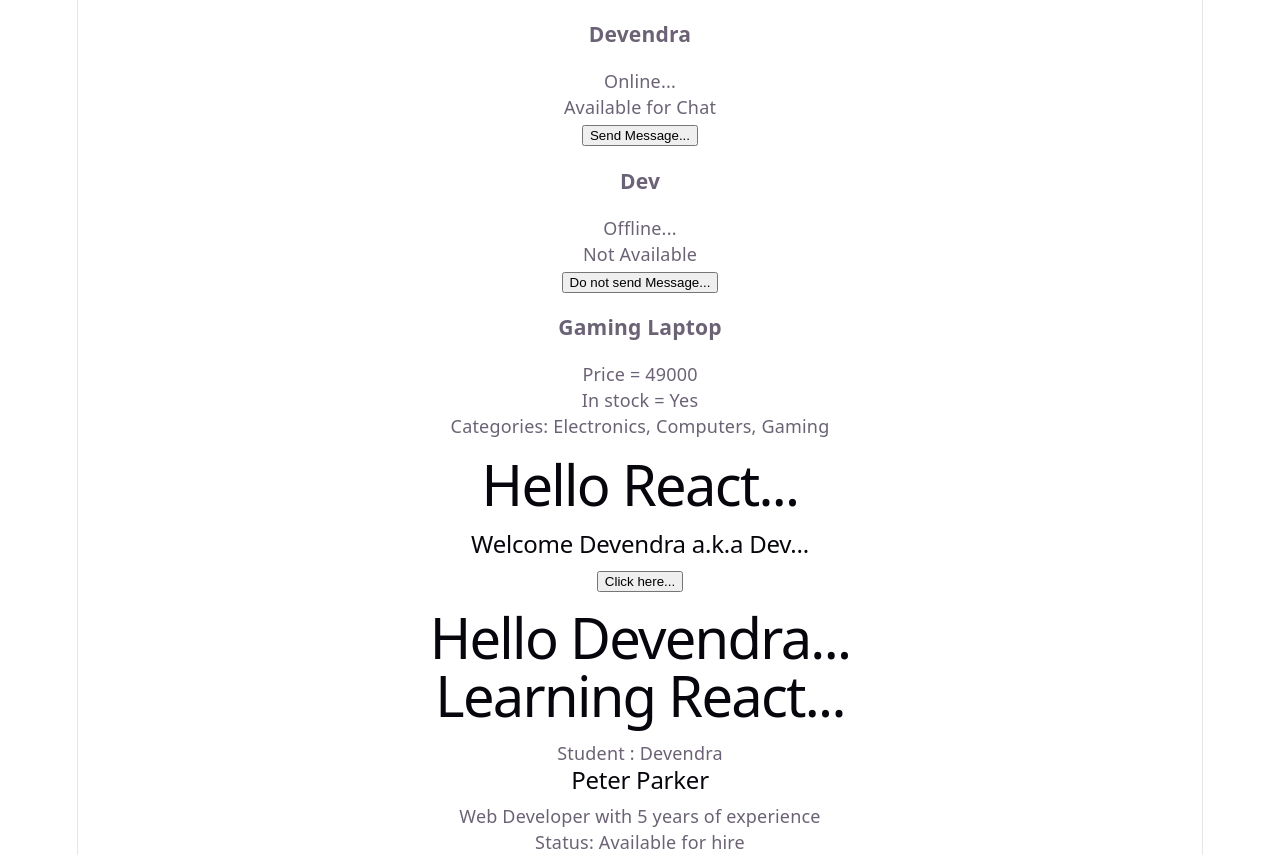
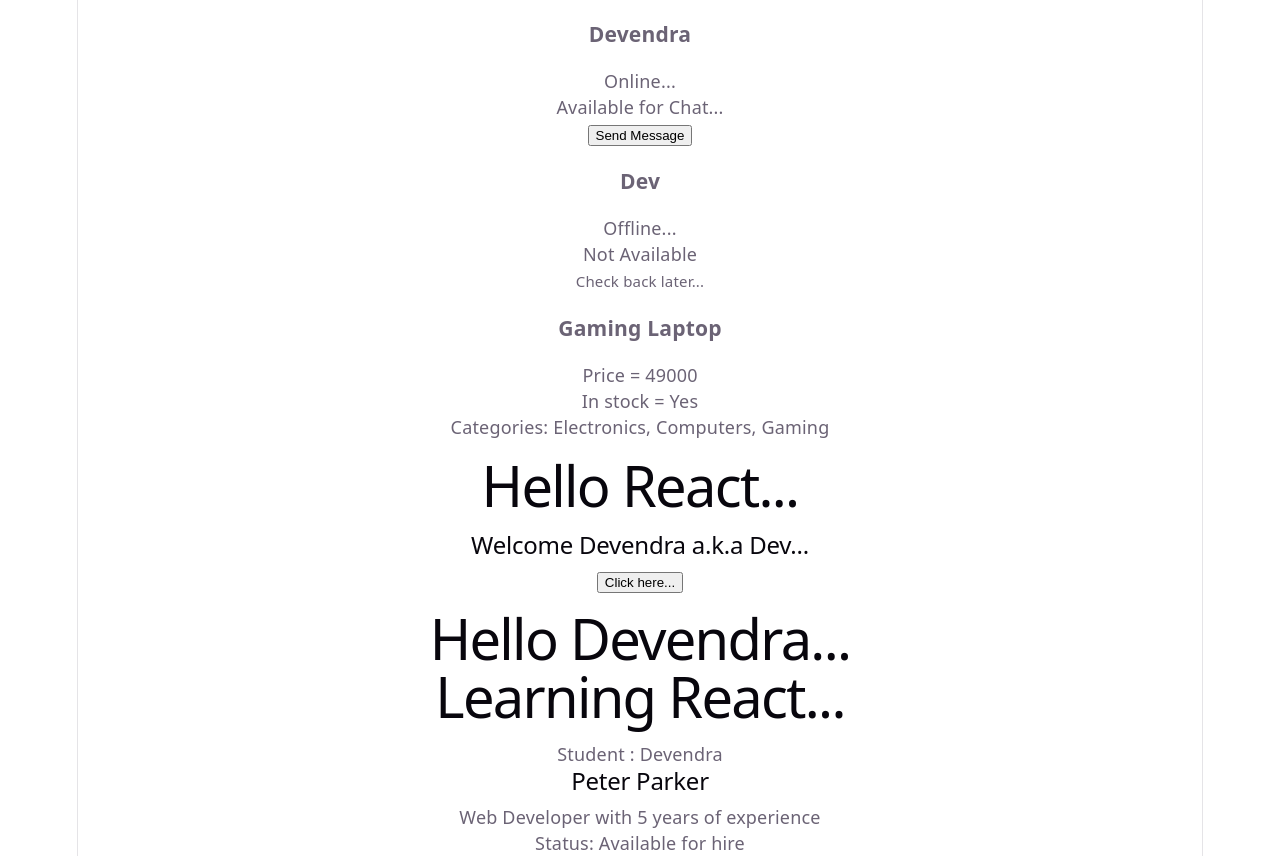
Before and after one commit to devendrarajput19/React_Projects, a React (Vite) app in the folder Basic Programs/React Essentials/1 - React_Components_And_Props/React_props/: page / in a window 1280 px wide. Built offline with nearby package versions, Linux system fonts and the light colour scheme.

Commit message:
React conditional Rendering - Part 2

```diff
--- a/Basic Programs/React Essentials/1 - React_Components_And_Props/React_props/src/UserDetails.jsx
+++ b/Basic Programs/React Essentials/1 - React_Components_And_Props/React_props/src/UserDetails.jsx
@@ -3,25 +3,18 @@ export const UserDetails = ({ name, isOnline, hideOffline }) => {
     return null;
   }
 
-  if (isOnline) {
-    return (
-      <div>
-        <h3>{name}</h3>
-        <span>Online...</span>
-        <p>Available for Chat</p>
-        <button>Send Message...</button>
-      </div>
-    );
-  }
-
   return (
     <div>
       <h3>{name}</h3>
-      <span>Offline...</span>
-      <p>Not Available</p>
-      <button>Do not send Message...</button>
+      <span>{isOnline ? "Online..." : "Offline..."}</span>
+      <p>{isOnline ? "Available for Chat..." : "Not Available"}</p>
+      {isOnline ? (
+        <button>Send Message</button>
+      ) : (
+        <small>Check back later...</small>
+      )}
     </div>
   );
 };
 
-// Above code is if condition rendering.
+// Above code is Ternary condition rendering.
```
